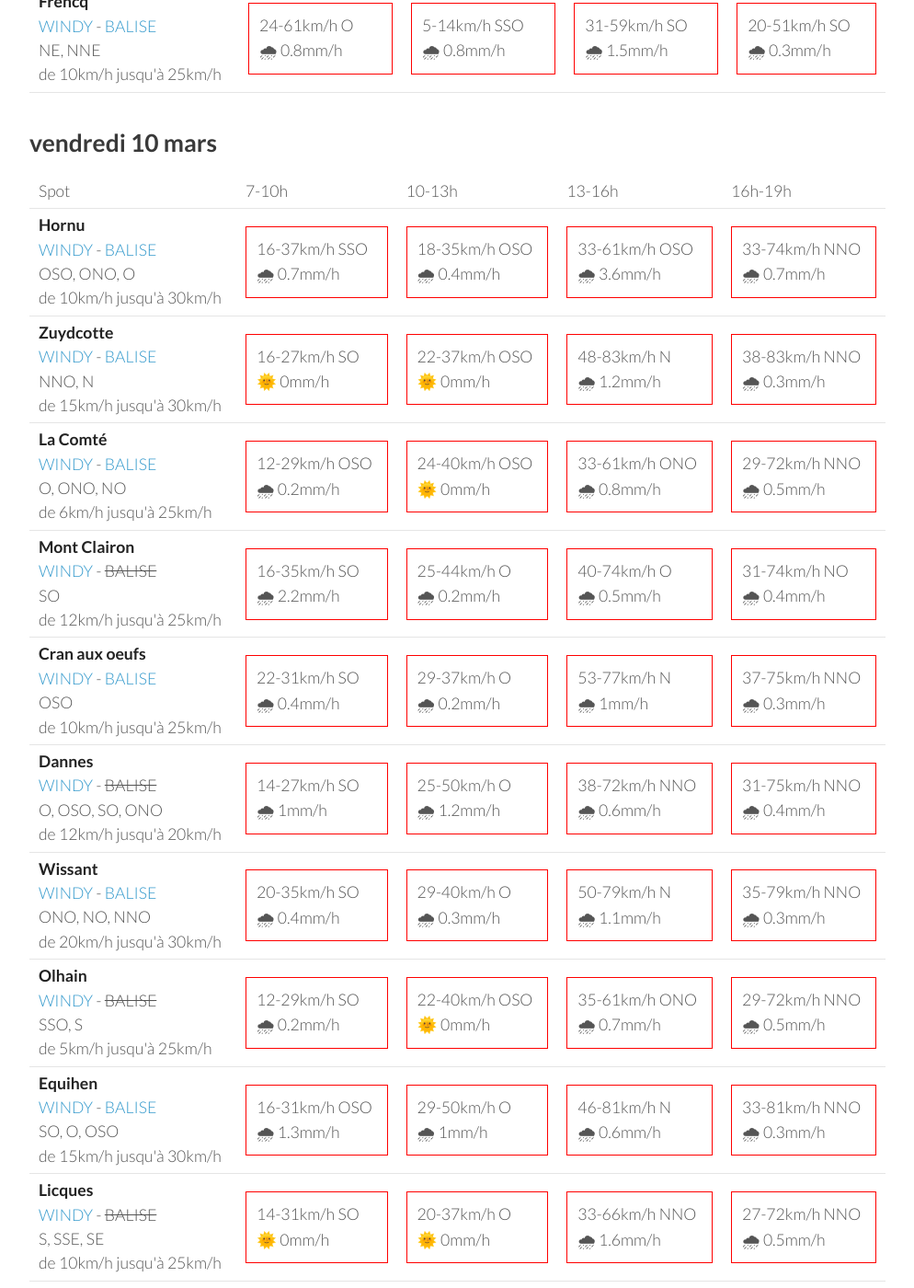
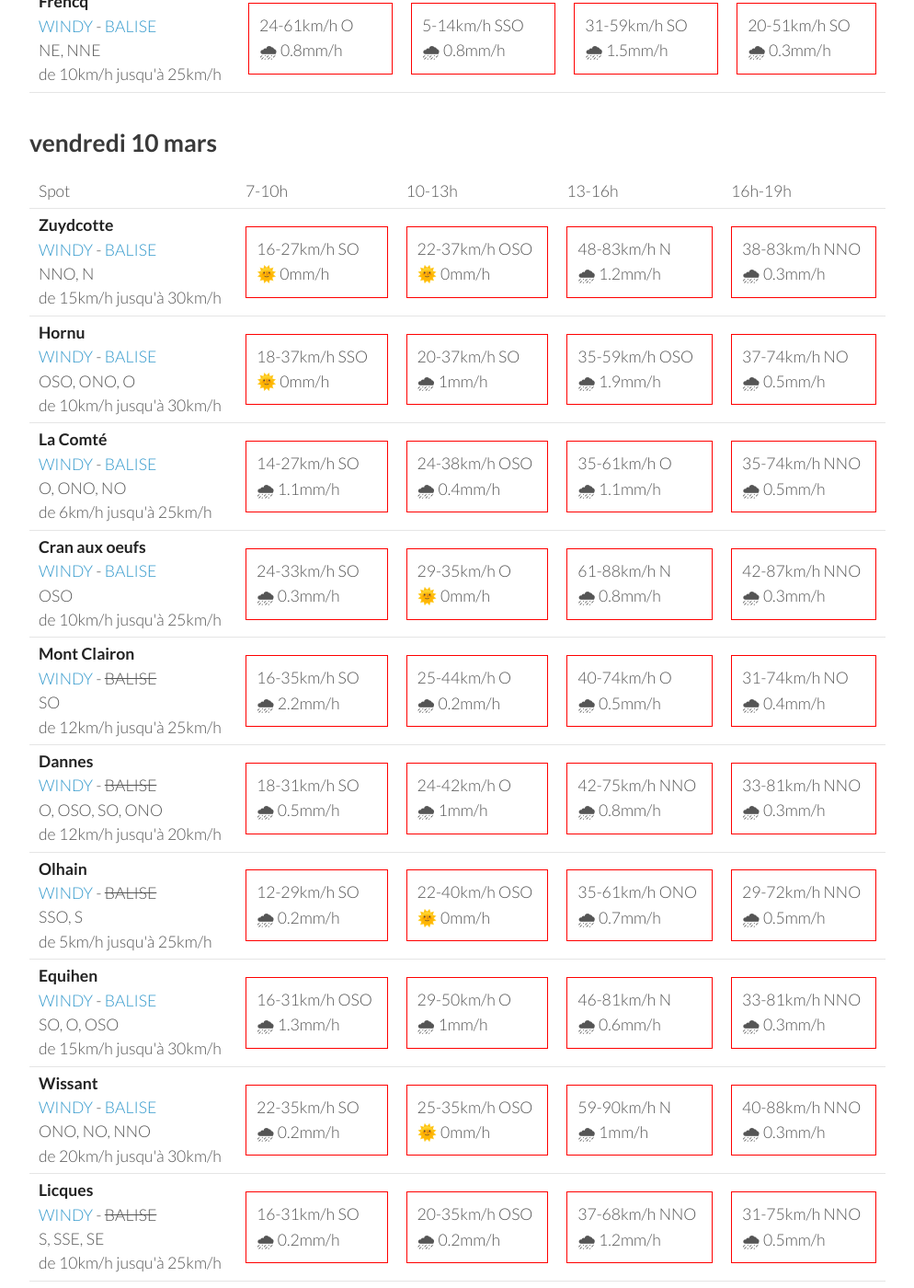
Before and after one commit to parapente-dans-le-nord/parapente-dans-le-nord.github.io, a Jekyll site: the page built from all.markdown, in a window 1280 px wide and 1400 px high, scrolled down 2957 px. Shown: the whole window at 92% size, without its empty margins (26-1020 px from the left). Built offline with Jekyll 4.4.1, drawn with Linux system fonts in a browser that asks for light colours; some of the changed text lies outside the part shown.

Commit message:
update index.markdown

```diff
--- a/all.markdown
+++ b/all.markdown
@@ -263,16 +263,6 @@ page mise à jour le mercredi 08 mars 13:03
       <td>16h-19h</td>
     </tr>
 <tr>
-        <td><strong>Hornu</strong><br><a href="https://windy.com/50.424/3.819?50.024,3.818,8,m:e3daghw">WINDY</a> - <span class=""><a href="https://balisemeteo.com/balise_histo.php?idBalise=5040">BALISE</a> </span><br> <span class="vent-favorable">OSO, ONO, O</span><br><span class="force-vent">de 10km/h jusqu'à 30km/h</span> </td>
-
-            <td><div class="not-flyable"><p>16-37km/h SSO</p><p>🌧 0.7mm/h</p></div></td>
-            <td><div class="not-flyable"><p>18-35km/h OSO</p><p>🌧 0.4mm/h</p></div></td>
-            <td><div class="not-flyable"><p>33-61km/h OSO</p><p>🌧 3.6mm/h</p></div></td>
-            <td><div class="not-flyable"><p>33-74km/h NNO</p><p>🌧 0.7mm/h</p></div></td>
-
-
-    </tr>
-<tr>
         <td><strong>Zuydcotte</strong><br><a href="https://windy.com/51.064/2.491?50.669,2.488,8,m:e4hagfk">WINDY</a> - <span class=""><a href="https://www.allosurf.net/meteo/live/dunkerque-station-meteo-lfak-8329.html">BALISE</a> </span><br> <span class="vent-favorable">NNO, N</span><br><span class="force-vent">de 15km/h jusqu'à 30km/h</span> </td>
 
             <td><div class="not-flyable"><p>16-27km/h SO</p><p>🌞 0mm/h</p></div></td>
@@ -283,12 +273,32 @@ page mise à jour le mercredi 08 mars 13:03
 
     </tr>
 <tr>
+        <td><strong>Hornu</strong><br><a href="https://windy.com/50.424/3.819?50.024,3.818,8,m:e3daghw">WINDY</a> - <span class=""><a href="https://balisemeteo.com/balise_histo.php?idBalise=5040">BALISE</a> </span><br> <span class="vent-favorable">OSO, ONO, O</span><br><span class="force-vent">de 10km/h jusqu'à 30km/h</span> </td>
+
+            <td><div class="not-flyable"><p>18-37km/h SSO</p><p>🌞 0mm/h</p></div></td>
+            <td><div class="not-flyable"><p>20-37km/h SO</p><p>🌧 1mm/h</p></div></td>
+            <td><div class="not-flyable"><p>35-59km/h OSO</p><p>🌧 1.9mm/h</p></div></td>
+            <td><div class="not-flyable"><p>37-74km/h NO</p><p>🌧 0.5mm/h</p></div></td>
+
+
+    </tr>
+<tr>
         <td><strong>La Comté</strong><br><a href="https://windy.com/50.426/2.500?50.025,2.499,8">WINDY</a> - <span class=""><a href="https://balisemeteo.com/balise.php?idBalise=">BALISE</a> </span><br> <span class="vent-favorable">O, ONO, NO</span><br><span class="force-vent">de 6km/h jusqu'à 25km/h</span> </td>
 
-            <td><div class="not-flyable"><p>12-29km/h OSO</p><p>🌧 0.2mm/h</p></div></td>
-            <td><div class="not-flyable"><p>24-40km/h OSO</p><p>🌞 0mm/h</p></div></td>
-            <td><div class="not-flyable"><p>33-61km/h ONO</p><p>🌧 0.8mm/h</p></div></td>
-            <td><div class="not-flyable"><p>29-72km/h NNO</p><p>🌧 0.5mm/h</p></div></td>
+            <td><div class="not-flyable"><p>14-27km/h SO</p><p>🌧 1.1mm/h</p></div></td>
+            <td><div class="not-flyable"><p>24-38km/h OSO</p><p>🌧 0.4mm/h</p></div></td>
+            <td><div class="not-flyable"><p>35-61km/h O</p><p>🌧 1.1mm/h</p></div></td>
+            <td><div class="not-flyable"><p>35-74km/h NNO</p><p>🌧 0.5mm/h</p></div></td>
+
+
+    </tr>
+<tr>
+        <td><strong>Cran aux oeufs</strong><br><a href="https://windy.com/50.847/1.584?50.451,1.582,8,m:e3TagdN">WINDY</a> - <span class=""><a href="https://www.meteociel.fr/temps-reel/obs_villes.php?code2=7004">BALISE</a> </span><br> <span class="vent-favorable">OSO</span><br><span class="force-vent">de 10km/h jusqu'à 25km/h</span> </td>
+
+            <td><div class="not-flyable"><p>24-33km/h SO</p><p>🌧 0.3mm/h</p></div></td>
+            <td><div class="not-flyable"><p>29-35km/h O</p><p>🌞 0mm/h</p></div></td>
+            <td><div class="not-flyable"><p>61-88km/h N</p><p>🌧 0.8mm/h</p></div></td>
+            <td><div class="not-flyable"><p>42-87km/h NNO</p><p>🌧 0.3mm/h</p></div></td>
 
 
     </tr>
@@ -303,32 +313,12 @@ page mise à jour le mercredi 08 mars 13:03
 
     </tr>
 <tr>
-        <td><strong>Cran aux oeufs</strong><br><a href="https://windy.com/50.847/1.584?50.451,1.582,8,m:e3TagdN">WINDY</a> - <span class=""><a href="https://www.meteociel.fr/temps-reel/obs_villes.php?code2=7004">BALISE</a> </span><br> <span class="vent-favorable">OSO</span><br><span class="force-vent">de 10km/h jusqu'à 25km/h</span> </td>
-
-            <td><div class="not-flyable"><p>22-31km/h SO</p><p>🌧 0.4mm/h</p></div></td>
-            <td><div class="not-flyable"><p>29-37km/h O</p><p>🌧 0.2mm/h</p></div></td>
-            <td><div class="not-flyable"><p>53-77km/h N</p><p>🌧 1mm/h</p></div></td>
-            <td><div class="not-flyable"><p>37-75km/h NNO</p><p>🌧 0.3mm/h</p></div></td>
-
-
-    </tr>
-<tr>
         <td><strong>Dannes</strong><br><a href="https://windy.com/50.587/1.637?50.188,1.637,8">WINDY</a> - <span class="no-balise"> BALISE </span><br> <span class="vent-favorable">O, OSO, SO, ONO</span><br><span class="force-vent">de 12km/h jusqu'à 20km/h</span> </td>
 
-            <td><div class="not-flyable"><p>14-27km/h SO</p><p>🌧 1mm/h</p></div></td>
-            <td><div class="not-flyable"><p>25-50km/h O</p><p>🌧 1.2mm/h</p></div></td>
-            <td><div class="not-flyable"><p>38-72km/h NNO</p><p>🌧 0.6mm/h</p></div></td>
-            <td><div class="not-flyable"><p>31-75km/h NNO</p><p>🌧 0.4mm/h</p></div></td>
-
-
-    </tr>
-<tr>
-        <td><strong>Wissant</strong><br><a href="https://windy.com/50.885/1.653?50.488,1.653,8,m:e3XagdU">WINDY</a> - <span class=""><a href="https://balisemeteo.com/balise_histo.php?idBalise=159">BALISE</a> </span><br> <span class="vent-favorable">ONO, NO, NNO</span><br><span class="force-vent">de 20km/h jusqu'à 30km/h</span> </td>
-
-            <td><div class="not-flyable"><p>20-35km/h SO</p><p>🌧 0.4mm/h</p></div></td>
-            <td><div class="not-flyable"><p>29-40km/h O</p><p>🌧 0.3mm/h</p></div></td>
-            <td><div class="not-flyable"><p>50-79km/h N</p><p>🌧 1.1mm/h</p></div></td>
-            <td><div class="not-flyable"><p>35-79km/h NNO</p><p>🌧 0.3mm/h</p></div></td>
+            <td><div class="not-flyable"><p>18-31km/h SO</p><p>🌧 0.5mm/h</p></div></td>
+            <td><div class="not-flyable"><p>24-42km/h O</p><p>🌧 1mm/h</p></div></td>
+            <td><div class="not-flyable"><p>42-75km/h NNO</p><p>🌧 0.8mm/h</p></div></td>
+            <td><div class="not-flyable"><p>33-81km/h NNO</p><p>🌧 0.3mm/h</p></div></td>
 
 
     </tr>
@@ -353,22 +343,32 @@ page mise à jour le mercredi 08 mars 13:03
 
     </tr>
 <tr>
+        <td><strong>Wissant</strong><br><a href="https://windy.com/50.885/1.653?50.488,1.653,8,m:e3XagdU">WINDY</a> - <span class=""><a href="https://balisemeteo.com/balise_histo.php?idBalise=159">BALISE</a> </span><br> <span class="vent-favorable">ONO, NO, NNO</span><br><span class="force-vent">de 20km/h jusqu'à 30km/h</span> </td>
+
+            <td><div class="not-flyable"><p>22-35km/h SO</p><p>🌧 0.2mm/h</p></div></td>
+            <td><div class="not-flyable"><p>25-35km/h OSO</p><p>🌞 0mm/h</p></div></td>
+            <td><div class="not-flyable"><p>59-90km/h N</p><p>🌧 1mm/h</p></div></td>
+            <td><div class="not-flyable"><p>40-88km/h NNO</p><p>🌧 0.3mm/h</p></div></td>
+
+
+    </tr>
+<tr>
         <td><strong>Licques</strong><br><a href="https://windy.com/50.786/1.936?50.388,1.934,8">WINDY</a> - <span class="no-balise"> BALISE </span><br> <span class="vent-favorable">S, SSE, SE</span><br><span class="force-vent">de 10km/h jusqu'à 25km/h</span> </td>
 
-            <td><div class="not-flyable"><p>14-31km/h SO</p><p>🌞 0mm/h</p></div></td>
-            <td><div class="not-flyable"><p>20-37km/h O</p><p>🌞 0mm/h</p></div></td>
-            <td><div class="not-flyable"><p>33-66km/h NNO</p><p>🌧 1.6mm/h</p></div></td>
-            <td><div class="not-flyable"><p>27-72km/h NNO</p><p>🌧 0.5mm/h</p></div></td>
+            <td><div class="not-flyable"><p>16-31km/h SO</p><p>🌧 0.2mm/h</p></div></td>
+            <td><div class="not-flyable"><p>20-35km/h OSO</p><p>🌧 0.2mm/h</p></div></td>
+            <td><div class="not-flyable"><p>37-68km/h NNO</p><p>🌧 1.2mm/h</p></div></td>
+            <td><div class="not-flyable"><p>31-75km/h NNO</p><p>🌧 0.5mm/h</p></div></td>
 
 
     </tr>
 <tr>
         <td><strong>Frencq</strong><br><a href="https://windy.com/50.559/1.669?50.159,1.670,8,m:e3qagdV">WINDY</a> - <span class=""><a href="https://balisemeteo.com/balise_histo.php?idBalise=159">BALISE</a> </span><br> <span class="vent-favorable">NE, NNE</span><br><span class="force-vent">de 10km/h jusqu'à 25km/h</span> </td>
 
-            <td><div class="not-flyable"><p>12-27km/h SO</p><p>🌧 0.7mm/h</p></div></td>
-            <td><div class="not-flyable"><p>24-48km/h O</p><p>🌧 1.1mm/h</p></div></td>
-            <td><div class="not-flyable"><p>38-70km/h NNO</p><p>🌧 0.6mm/h</p></div></td>
-            <td><div class="not-flyable"><p>29-74km/h NNO</p><p>🌧 0.4mm/h</p></div></td>
+            <td><div class="not-flyable"><p>16-31km/h SO</p><p>🌧 0.6mm/h</p></div></td>
+            <td><div class="not-flyable"><p>24-42km/h O</p><p>🌧 1.1mm/h</p></div></td>
+            <td><div class="not-flyable"><p>40-72km/h NNO</p><p>🌧 0.9mm/h</p></div></td>
+            <td><div class="not-flyable"><p>33-77km/h NNO</p><p>🌧 0.4mm/h</p></div></td>
 
 
     </tr>
@@ -391,20 +391,20 @@ page mise à jour le mercredi 08 mars 13:03
 <tr>
         <td><strong>Licques</strong><br><a href="https://windy.com/50.786/1.936?50.388,1.934,8">WINDY</a> - <span class="no-balise"> BALISE </span><br> <span class="vent-favorable">S, SSE, SE</span><br><span class="force-vent">de 10km/h jusqu'à 25km/h</span> </td>
 
-            <td><div class="not-flyable"><p>5-11km/h SE</p><p>🌞 0mm/h</p></div></td>
-            <td><div class="not-flyable"><p>9-18km/h SE</p><p>🌞 0mm/h</p></div></td>
-            <td><div class="flyable"><p>11-25km/h SE</p><p>🌞 0mm/h</p></div></td>
-            <td><div class="not-flyable"><p>9-24km/h SE</p><p>🌞 0mm/h</p></div></td>
+            <td><div class="not-flyable"><p>9-14km/h SE</p><p>🌞 0mm/h</p></div></td>
+            <td><div class="flyable"><p>11-22km/h SE</p><p>🌞 0mm/h</p></div></td>
+            <td><div class="not-flyable"><p>12-31km/h SE</p><p>🌞 0mm/h</p></div></td>
+            <td><div class="not-flyable"><p>11-29km/h SE</p><p>🌞 0mm/h</p></div></td>
 
 
     </tr>
 <tr>
         <td><strong>La Comté</strong><br><a href="https://windy.com/50.426/2.500?50.025,2.499,8">WINDY</a> - <span class=""><a href="https://balisemeteo.com/balise.php?idBalise=">BALISE</a> </span><br> <span class="vent-favorable">O, ONO, NO</span><br><span class="force-vent">de 6km/h jusqu'à 25km/h</span> </td>
 
-            <td><div class="not-flyable"><p>7-11km/h ESE</p><p>🌞 0mm/h</p></div></td>
-            <td><div class="not-flyable"><p>7-16km/h ESE</p><p>🌞 0mm/h</p></div></td>
-            <td><div class="not-flyable"><p>9-24km/h SE</p><p>🌞 0mm/h</p></div></td>
-            <td><div class="not-flyable"><p>9-22km/h SE</p><p>🌞 0mm/h</p></div></td>
+            <td><div class="not-flyable"><p>7-12km/h ESE</p><p>🌞 0mm/h</p></div></td>
+            <td><div class="not-flyable"><p>11-22km/h ESE</p><p>🌞 0mm/h</p></div></td>
+            <td><div class="not-flyable"><p>11-29km/h SE</p><p>🌞 0mm/h</p></div></td>
+            <td><div class="not-flyable"><p>11-25km/h SE</p><p>🌞 0mm/h</p></div></td>
 
 
     </tr>
@@ -421,20 +421,20 @@ page mise à jour le mercredi 08 mars 13:03
 <tr>
         <td><strong>Cran aux oeufs</strong><br><a href="https://windy.com/50.847/1.584?50.451,1.582,8,m:e3TagdN">WINDY</a> - <span class=""><a href="https://www.meteociel.fr/temps-reel/obs_villes.php?code2=7004">BALISE</a> </span><br> <span class="vent-favorable">OSO</span><br><span class="force-vent">de 10km/h jusqu'à 25km/h</span> </td>
 
-            <td><div class="not-flyable"><p>11-20km/h ESE</p><p>🌞 0mm/h</p></div></td>
-            <td><div class="not-flyable"><p>12-18km/h SE</p><p>🌞 0mm/h</p></div></td>
-            <td><div class="not-flyable"><p>9-20km/h SE</p><p>🌞 0mm/h</p></div></td>
-            <td><div class="not-flyable"><p>7-14km/h SSE</p><p>🌞 0mm/h</p></div></td>
+            <td><div class="not-flyable"><p>12-20km/h ESE</p><p>🌞 0mm/h</p></div></td>
+            <td><div class="not-flyable"><p>14-20km/h SE</p><p>🌞 0mm/h</p></div></td>
+            <td><div class="not-flyable"><p>12-24km/h SE</p><p>🌞 0mm/h</p></div></td>
+            <td><div class="not-flyable"><p>11-20km/h SSE</p><p>🌞 0mm/h</p></div></td>
 
 
     </tr>
 <tr>
         <td><strong>Frencq</strong><br><a href="https://windy.com/50.559/1.669?50.159,1.670,8,m:e3qagdV">WINDY</a> - <span class=""><a href="https://balisemeteo.com/balise_histo.php?idBalise=159">BALISE</a> </span><br> <span class="vent-favorable">NE, NNE</span><br><span class="force-vent">de 10km/h jusqu'à 25km/h</span> </td>
 
-            <td><div class="not-flyable"><p>7-14km/h E</p><p>🌞 0mm/h</p></div></td>
-            <td><div class="not-flyable"><p>9-20km/h ESE</p><p>🌞 0mm/h</p></div></td>
-            <td><div class="not-flyable"><p>9-25km/h SE</p><p>🌞 0mm/h</p></div></td>
-            <td><div class="not-flyable"><p>9-22km/h SE</p><p>🌞 0mm/h</p></div></td>
+            <td><div class="not-flyable"><p>9-16km/h ESE</p><p>🌞 0mm/h</p></div></td>
+            <td><div class="not-flyable"><p>11-22km/h SE</p><p>🌞 0mm/h</p></div></td>
+            <td><div class="not-flyable"><p>14-33km/h SE</p><p>🌞 0mm/h</p></div></td>
+            <td><div class="not-flyable"><p>11-29km/h SE</p><p>🌞 0mm/h</p></div></td>
 
 
     </tr>
@@ -462,19 +462,19 @@ page mise à jour le mercredi 08 mars 13:03
         <td><strong>Wissant</strong><br><a href="https://windy.com/50.885/1.653?50.488,1.653,8,m:e3XagdU">WINDY</a> - <span class=""><a href="https://balisemeteo.com/balise_histo.php?idBalise=159">BALISE</a> </span><br> <span class="vent-favorable">ONO, NO, NNO</span><br><span class="force-vent">de 20km/h jusqu'à 30km/h</span> </td>
 
             <td><div class="not-flyable"><p>11-18km/h ESE</p><p>🌞 0mm/h</p></div></td>
-            <td><div class="not-flyable"><p>12-20km/h SE</p><p>🌞 0mm/h</p></div></td>
-            <td><div class="not-flyable"><p>9-22km/h SE</p><p>🌞 0mm/h</p></div></td>
-            <td><div class="not-flyable"><p>7-16km/h SE</p><p>🌞 0mm/h</p></div></td>
+            <td><div class="not-flyable"><p>12-22km/h SE</p><p>🌞 0mm/h</p></div></td>
+            <td><div class="not-flyable"><p>12-25km/h SE</p><p>🌞 0mm/h</p></div></td>
+            <td><div class="not-flyable"><p>11-22km/h SE</p><p>🌞 0mm/h</p></div></td>
 
 
     </tr>
 <tr>
         <td><strong>Hornu</strong><br><a href="https://windy.com/50.424/3.819?50.024,3.818,8,m:e3daghw">WINDY</a> - <span class=""><a href="https://balisemeteo.com/balise_histo.php?idBalise=5040">BALISE</a> </span><br> <span class="vent-favorable">OSO, ONO, O</span><br><span class="force-vent">de 10km/h jusqu'à 30km/h</span> </td>
 
-            <td><div class="not-flyable"><p>3-9km/h SE</p><p>🌞 0mm/h</p></div></td>
-            <td><div class="not-flyable"><p>5-12km/h ESE</p><p>🌞 0mm/h</p></div></td>
-            <td><div class="not-flyable"><p>5-18km/h ESE</p><p>🌞 0mm/h</p></div></td>
-            <td><div class="not-flyable"><p>5-16km/h ENE</p><p>🌞 0mm/h</p></div></td>
+            <td><div class="not-flyable"><p>7-11km/h E</p><p>🌞 0mm/h</p></div></td>
+            <td><div class="not-flyable"><p>9-18km/h ESE</p><p>🌞 0mm/h</p></div></td>
+            <td><div class="not-flyable"><p>7-24km/h SE</p><p>🌞 0mm/h</p></div></td>
+            <td><div class="not-flyable"><p>5-20km/h ESE</p><p>🌞 0mm/h</p></div></td>
 
 
     </tr>
@@ -491,10 +491,10 @@ page mise à jour le mercredi 08 mars 13:03
 <tr>
         <td><strong>Dannes</strong><br><a href="https://windy.com/50.587/1.637?50.188,1.637,8">WINDY</a> - <span class="no-balise"> BALISE </span><br> <span class="vent-favorable">O, OSO, SO, ONO</span><br><span class="force-vent">de 12km/h jusqu'à 20km/h</span> </td>
 
-            <td><div class="not-flyable"><p>7-14km/h E</p><p>🌞 0mm/h</p></div></td>
-            <td><div class="not-flyable"><p>9-18km/h SE</p><p>🌞 0mm/h</p></div></td>
-            <td><div class="not-flyable"><p>9-25km/h SE</p><p>🌞 0mm/h</p></div></td>
-            <td><div class="not-flyable"><p>9-22km/h SE</p><p>🌞 0mm/h</p></div></td>
+            <td><div class="not-flyable"><p>9-16km/h ESE</p><p>🌞 0mm/h</p></div></td>
+            <td><div class="not-flyable"><p>12-24km/h SE</p><p>🌞 0mm/h</p></div></td>
+            <td><div class="not-flyable"><p>14-33km/h SE</p><p>🌞 0mm/h</p></div></td>
+            <td><div class="not-flyable"><p>11-29km/h SE</p><p>🌞 0mm/h</p></div></td>
 
 
     </tr>
```
Also changed, not shown: other parts of all.markdown (+1 -1 lines), index.markdown (+5 -5 lines).
